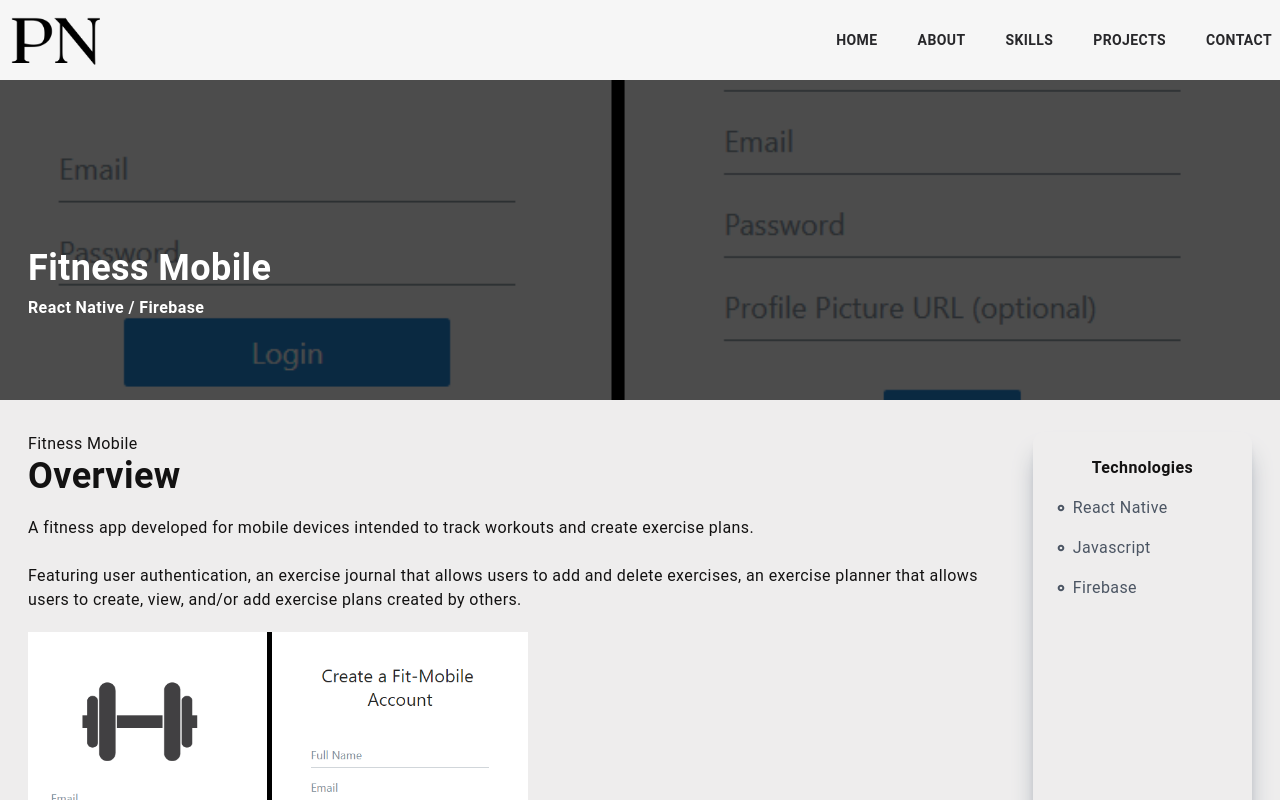
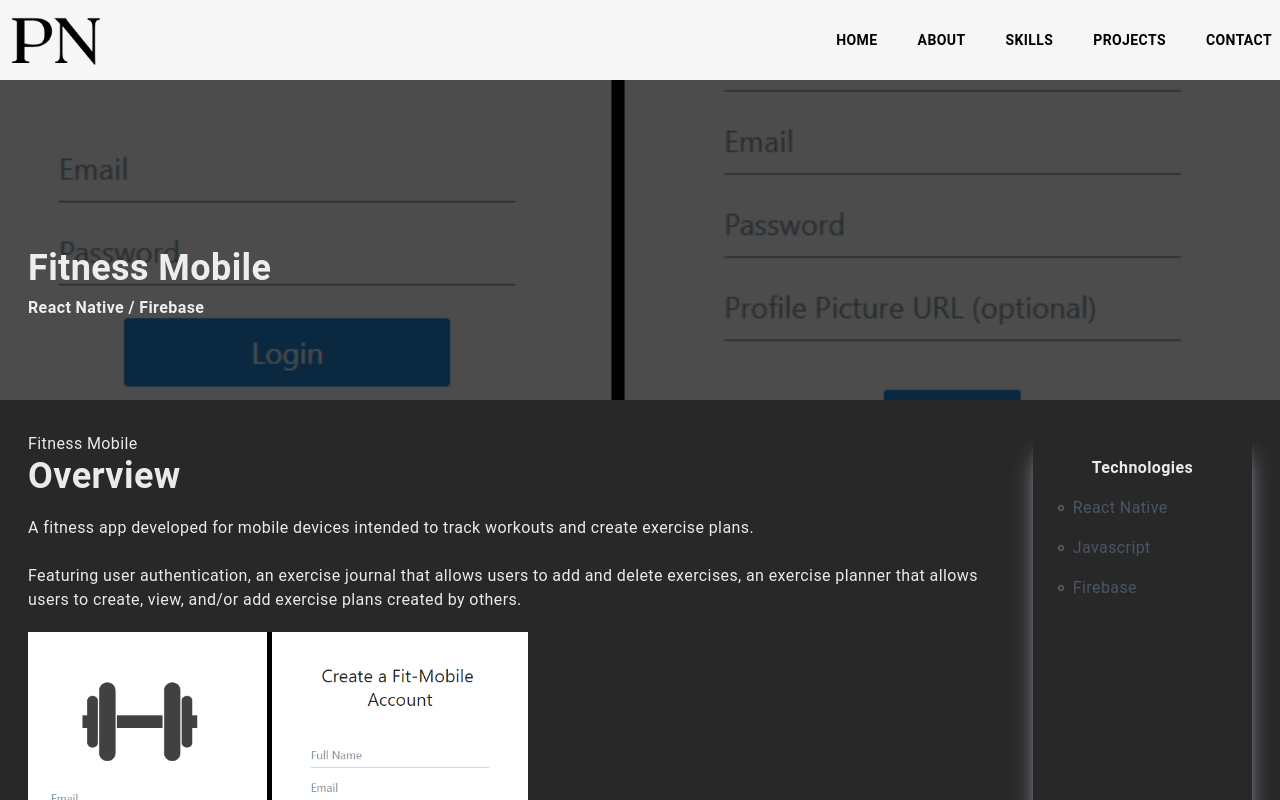
Before and after one commit to pn-code/personal-portfolio-nextjs, a Next.js app: page /fitmobile in a window 1280 px wide. Shown: the top 800 px of the page. Built offline with nearby package versions, Linux system fonts and the light colour scheme.

Commit message:
Updated styles to fit new theme

```diff
--- a/styles/globals.css
+++ b/styles/globals.css
@@ -12,11 +12,11 @@
 
 @layer base {
   body {
-    @apply bg-[#eeeded] text-[#131212] tracking-wide
+    @apply bg-[#282828] text-white/90 tracking-wide
   }
 
   h1, h2, h3, h4, h5, h6 {
-    @apply font-bold
+    @apply font-bold text-white/90
   }
 
   h1 {
@@ -32,18 +32,18 @@
   }
 
   button {
-    @apply shadow-xl shadow-gray-400 rounded-xl uppercase bg-gradient-to-r from-[#197cd8] to-[#273ea7] text-white hover:shadow-gray-500 ease-in duration-300
+    @apply rounded-xl uppercase bg-indigo-600 text-white hover:bg-indigo-700 ease-in duration-300
   }
 
   button:enabled {
-    @apply shadow-xl shadow-gray-400 rounded-xl uppercase bg-gradient-to-r from-[#197cd8] to-[#273ea7] text-white hover:shadow-gray-500
+    @apply shadow-lg rounded-xl uppercase bg-indigo-600 text-white hover:bg-indigo-700
   }
 
   button:disabled {
-    @apply shadow-xl shadow-gray-400 rounded-xl uppercase bg-[#273ea7]/50 text-white
+    @apply rounded-xl uppercase bg-gray-500 text-white
   }
 
   .navLink {
-    @apply ml-10 text-sm text-zinc-800 uppercase hover:scale-110 ease-in duration-200 font-semibold border-zinc-900
+    @apply ml-10 text-sm uppercase hover:scale-110 ease-in duration-200 font-semibold border-zinc-900
   }
 }
```
